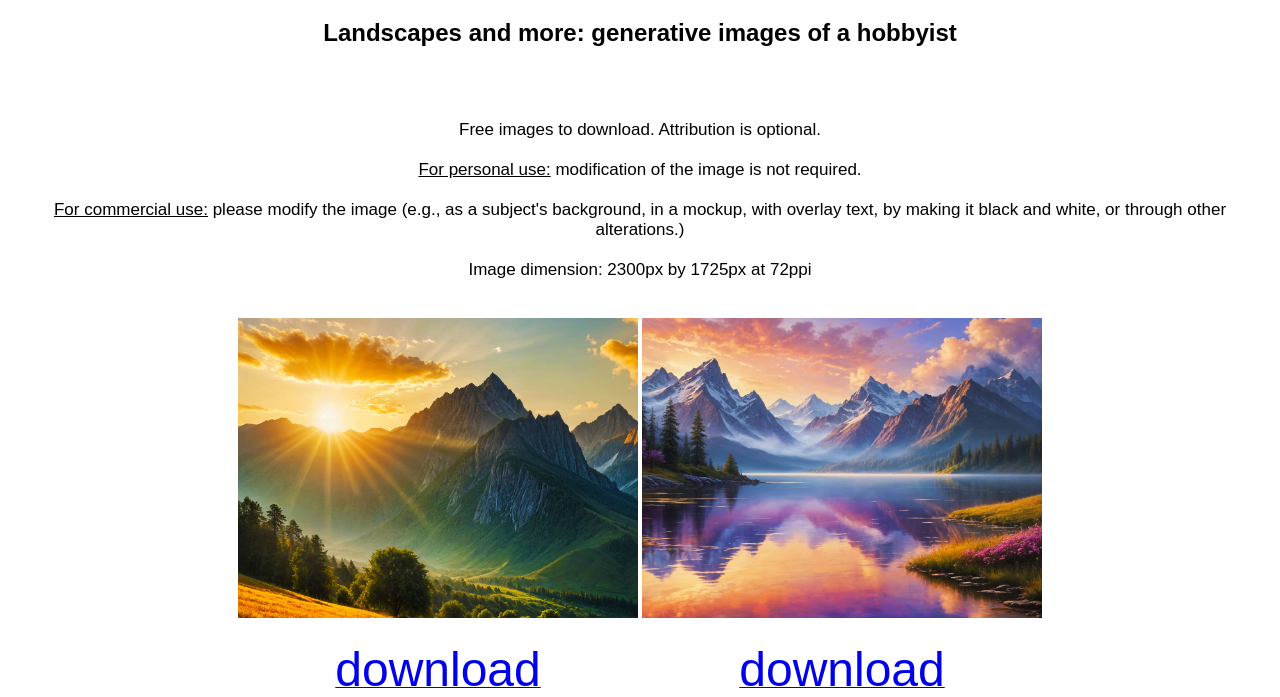
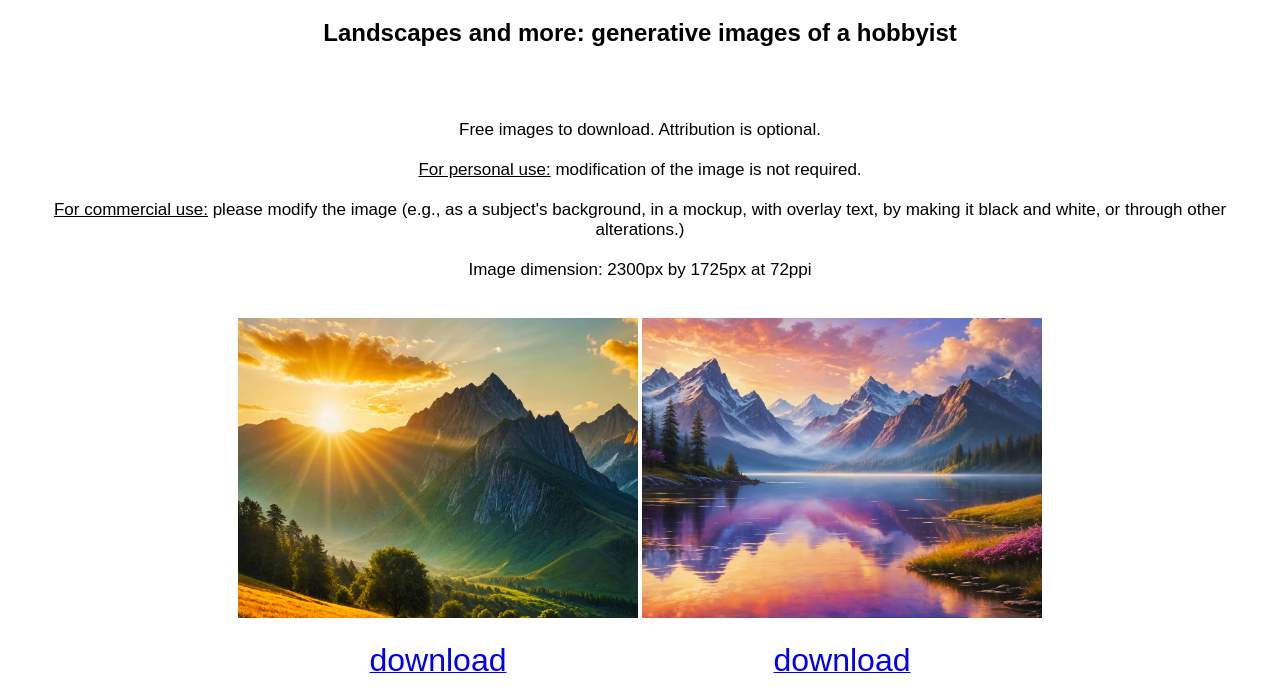
Before and after one commit to adionnet/generaimages, a plain HTML site: page index.html in a window 1280 px wide. Shown: the part 254-951 px from the top of the page. Drawn offline with Linux system fonts and the light colour scheme.

Commit message:
Update index.html

```diff
--- a/index.html
+++ b/index.html
@@ -35,8 +35,8 @@
                 </tr>
 
                 <tr>
-                    <td><p><a href="Sunrise.jpg" download><br><font size="20">download</font></a></p></td>
-                    <td><p><a href="The Mountains and Their Reflections - A Symmetry of Nature.jpg" download><br><font size="20">download</font></a></p></td>
+                    <td><p><a href="Sunrise.jpg" download><br><font size="6">download</font></a></p></td>
+                    <td><p><a href="The Mountains and Their Reflections - A Symmetry of Nature.jpg" download><br><font size="6">download</font></a></p></td>
                 </tr>
             </table>
 
```
